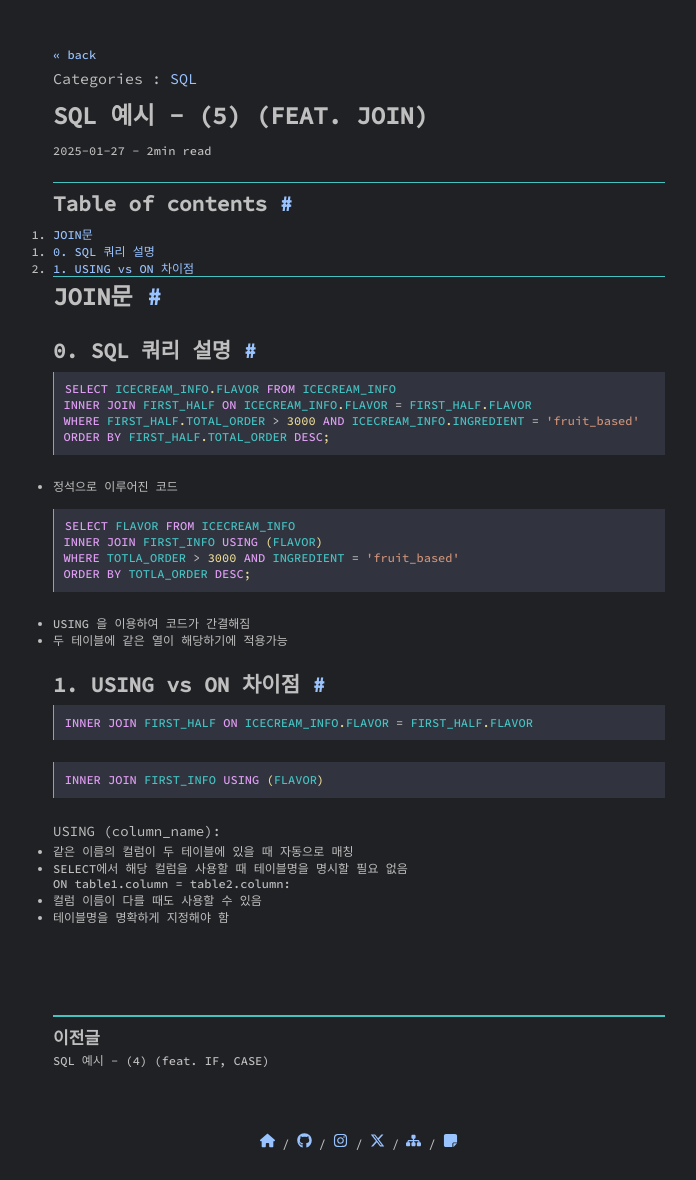
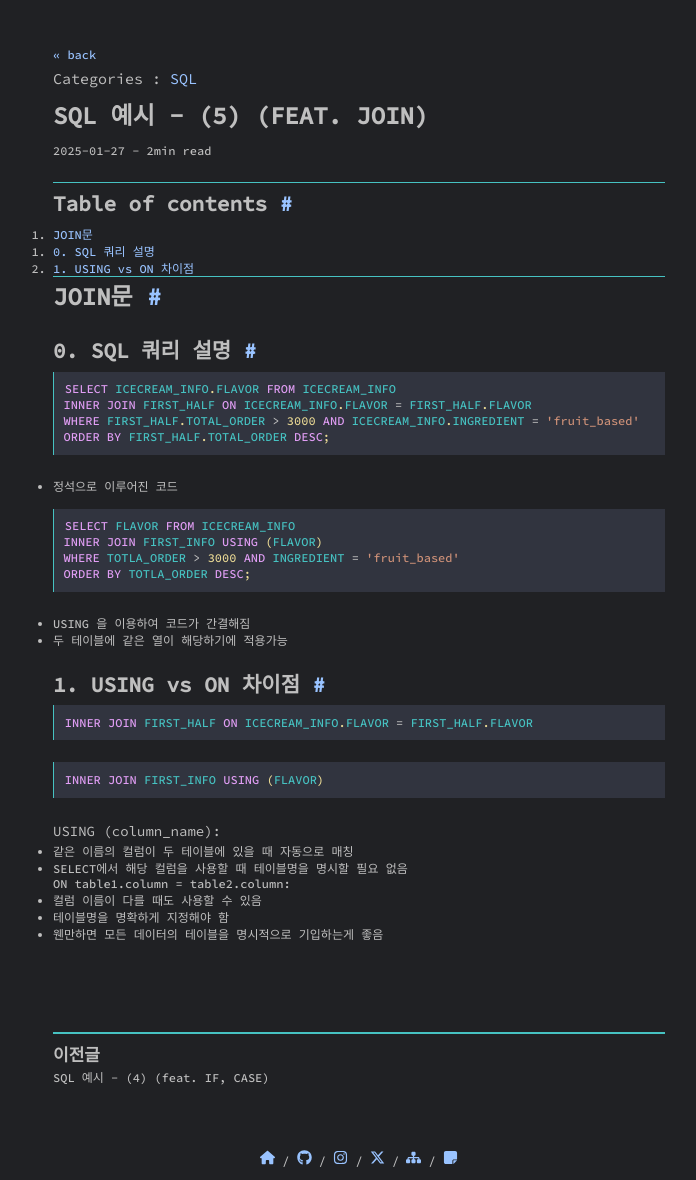
Before and after one commit to pozuhtuhv/pozuhtuhv.github.io, a Jekyll site: the page built from _posts/2025-01-27-sql-example-(5).md, in a window 1280 px wide. Shown: the whole page, without its empty margins (281-977 px from the left). Built offline with Jekyll 4.4.1, drawn with Linux system fonts in a browser that asks for light colours; some web fonts are replaced; comment, search, counter and statistics services are not loaded.

Commit message:
(edit) post

```diff
--- a/_posts/2025-01-27-sql-example-(5).md
+++ b/_posts/2025-01-27-sql-example-(5).md
@@ -65,3 +65,4 @@ USING (column_name):
 ON table1.column = table2.column:
 - 컬럼 이름이 다를 때도 사용할 수 있음
 - 테이블명을 명확하게 지정해야 함
+- 웬만하면 모든 데이터의 테이블을 명시적으로 기입하는게 좋음
```
